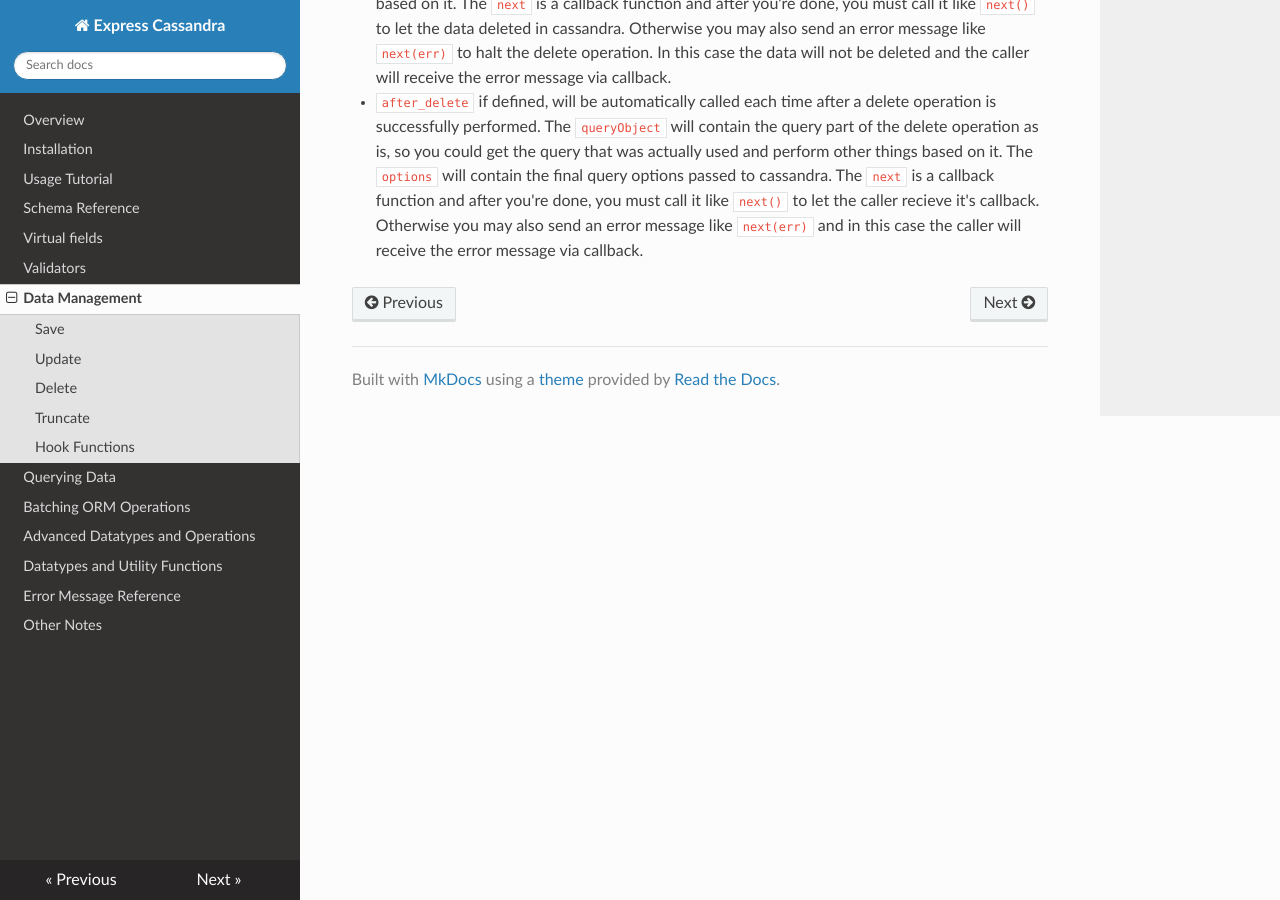
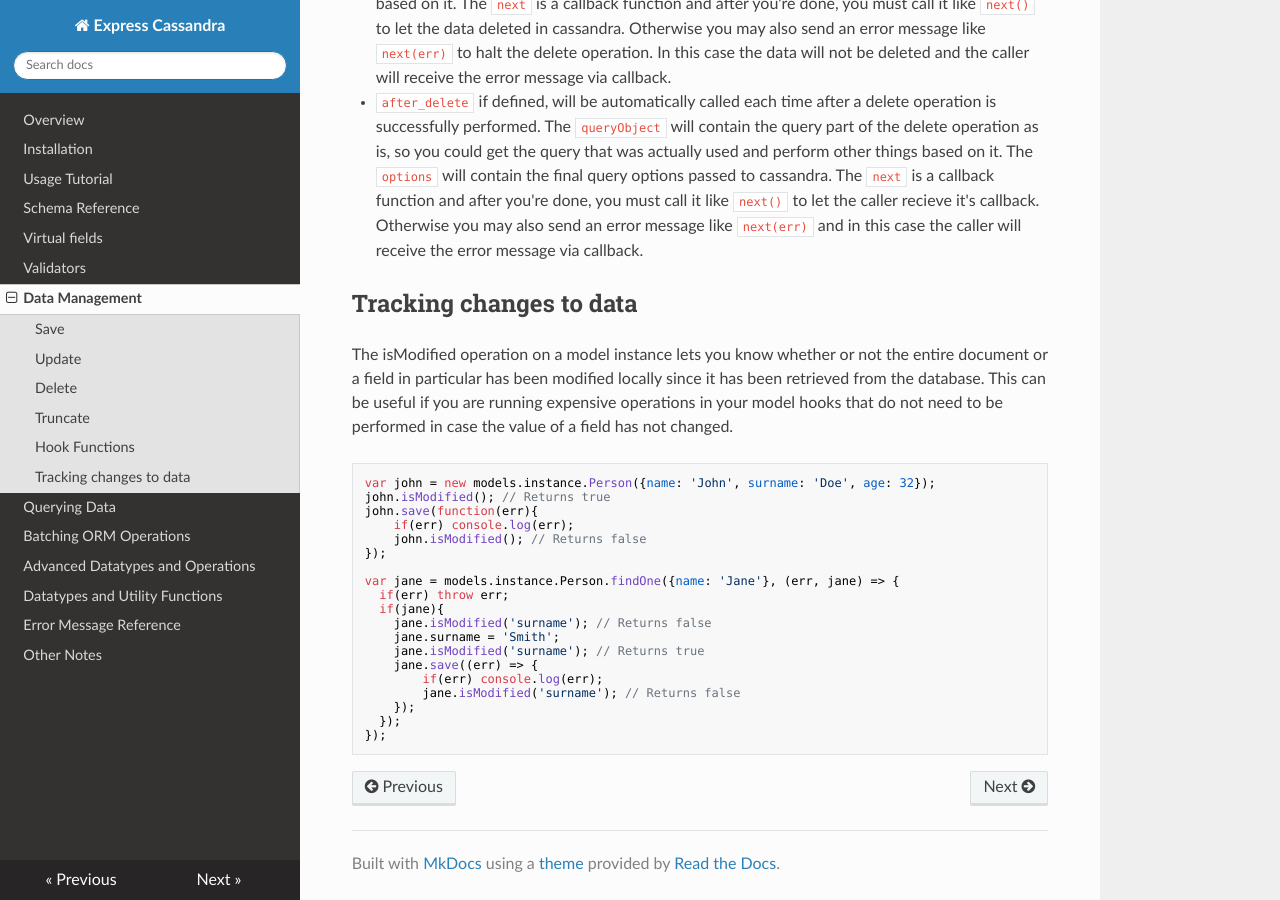
Before and after one commit to masumsoft/express-cassandra, an MkDocs documentation site: the page built from docs/management.md, in a window 1280 px wide and 900 px high, scrolled down 4226 px. Built offline with MkDocs 1.6.1, drawn with Linux system fonts in a browser that asks for light colours; nearby versions of some CDN libraries; old or Windows-style settings are respelled for this version of MkDocs.

Commit message:
Improved documentation for isModified and methods

````diff
--- a/docs/management.md
+++ b/docs/management.md
@@ -180,3 +180,29 @@ module.exports = {
 * `before_delete` if defined, will be automatically called each time before a delete operation is performed. The `queryObject` will contain the query part of the delete operation as is, so you could modify them if required or perform other things based on them. The `options` will contain the query options being passed to cassandra. You could also modify the options or do things based on it. The `next` is a callback function and after you're done, you must call it like `next()` to let the data deleted in cassandra. Otherwise you may also send an error message like `next(err)` to halt the delete operation. In this case the data will not be deleted and the caller will receive the error message via callback.
 
 * `after_delete` if defined, will be automatically called each time after a delete operation is successfully performed. The `queryObject` will contain the query part of the delete operation as is, so you could get the query that was actually used and perform other things based on it. The `options` will contain the final query options passed to cassandra. The `next` is a callback function and after you're done, you must call it like `next()` to let the caller recieve it's callback. Otherwise you may also send an error message like `next(err)` and in this case the caller will receive the error message via callback.
+
+## Tracking changes to data
+
+The isModified operation on a model instance lets you know whether or not the entire document or a field in particular has been modified locally since it has been retrieved from the database. This can be useful if you are running expensive operations in your model hooks that do not need to be performed in case the value of a field has not changed.
+
+```js
+var john = new models.instance.Person({name: 'John', surname: 'Doe', age: 32});
+john.isModified(); // Returns true
+john.save(function(err){
+    if(err) console.log(err);
+    john.isModified(); // Returns false
+});
+
+var jane = models.instance.Person.findOne({name: 'Jane'}, (err, jane) => {
+  if(err) throw err;
+  if(jane){
+    jane.isModified('surname'); // Returns false
+    jane.surname = 'Smith';
+    jane.isModified('surname'); // Returns true
+    jane.save((err) => {
+        if(err) console.log(err);
+        jane.isModified('surname'); // Returns false
+    });
+  });
+});
+```
````
Also changed, not shown: docs/datatypes.md (+7 -5 lines), docs/schema.md (+8 -2 lines).
